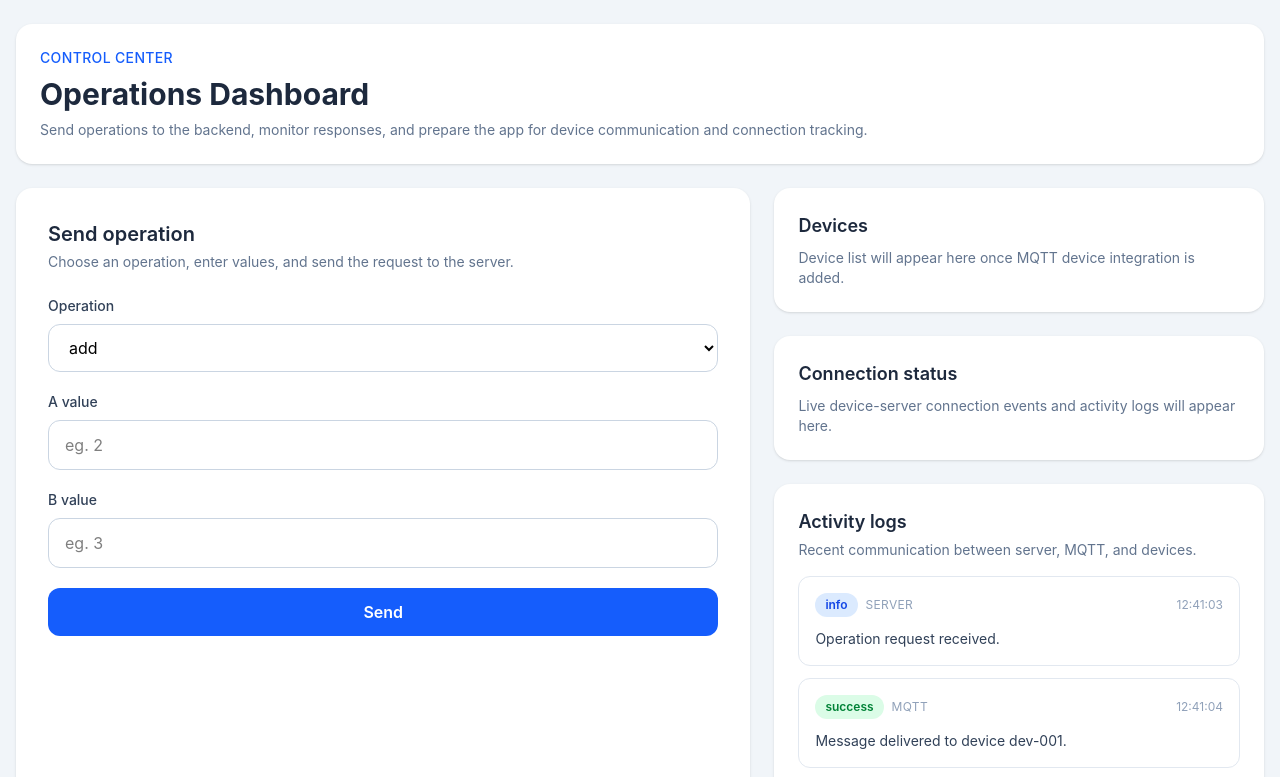
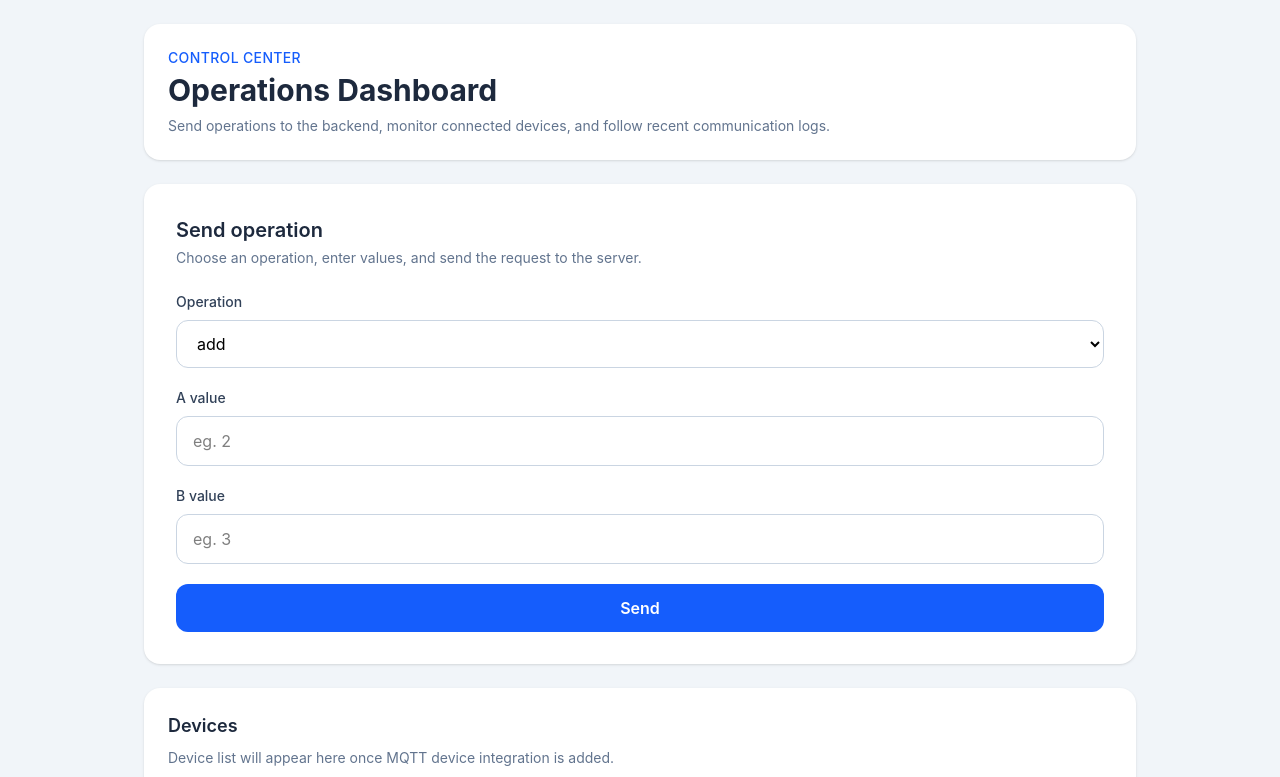
Before and after one commit to karber9/Projekt-IoT, a Next.js app in the folder frontend/: page / in a window 1280 px wide. Shown: the top 777 px of the page. Built offline with nearby package versions, Linux system fonts and the light colour scheme.

Commit message:
feat: add DashboardHeader component and restructure main page layout

```diff
--- a/frontend/app/page.tsx
+++ b/frontend/app/page.tsx
@@ -8,6 +8,7 @@ import ErrorAlert from "@/components/ErrorAlert";
 import DevicesPanel from "@/components/DevicesPanel";
 import ConnectionStatusPanel from "@/components/ConnectionStatusPanel";
 import LogsPanel from "@/components/LogsPanel";
+import DashboardHeader from "@/components/DashboardHeader";
 import { validateOperationValues } from "@/features/validation";
 import type { Operation } from "@/features/types";
 
@@ -55,31 +56,8 @@ export default function Home() {
 
   return (
     <main className="min-h-screen bg-slate-100">
-    <div className="mx-auto max-w-7xl px-4 py-6">
-      <header className="flex flex-col gap-2 rounded-2xl bg-white p-6 shadow-sm">
-        <p className="text-sm font-medium uppercase tracking-wide text-blue-600">
-          Control Center
-        </p>
-        <h1 className="text-3xl font-bold text-slate-800">
-          Operations Dashboard
-        </h1>
-        <p className="text-sm text-slate-500">
-          Send operations to the backend, monitor responses, and prepare the app
-          for device communication and connection tracking.
-        </p>
-      </header>
-
-      <div className="mt-6 grid gap-6 lg:grid-cols-[1.2fr_0.8fr]">
-        <section className="rounded-2xl bg-white p-8 shadow-sm">
-          <div className="mb-6">
-            <h2 className="text-xl font-semibold text-slate-800">
-              Send operation
-            </h2>
-            <p className="mt-1 text-sm text-slate-500">
-              Choose an operation, enter values, and send the request to the
-              server.
-            </p>
-          </div>
+      <div className="mx-auto flex max-w-5xl flex-col gap-6 px-4 py-6">
+        <DashboardHeader />
 
         <OperationForm
           operation={operation}
@@ -94,14 +72,9 @@ export default function Home() {
 
         <ErrorAlert message={error} />
         <OperationResponseCard response={response} />
-        </section>
 
-        <aside className="space-y-6">
         <DevicesPanel />
-          <ConnectionStatusPanel />
         <LogsPanel />
-        </aside>
-      </div>
       </div>
     </main>
   );
--- /dev/null
+++ b/frontend/components/DashboardHeader.tsx
@@ -0,0 +1,16 @@
+export default function DashboardHeader() {
+    return (
+      <header className="rounded-2xl bg-white p-6 shadow-sm">
+        <p className="text-sm font-medium uppercase tracking-wide text-blue-600">
+          Control Center
+        </p>
+        <h1 className="mt-1 text-3xl font-bold text-slate-800">
+          Operations Dashboard
+        </h1>
+        <p className="mt-2 text-sm text-slate-500">
+          Send operations to the backend, monitor connected devices, and follow
+          recent communication logs.
+        </p>
+      </header>
+    );
+  }
--- a/frontend/components/OperationForm.tsx
+++ b/frontend/components/OperationForm.tsx
@@ -24,6 +24,16 @@ export default function OperationForm({
   onSubmit,
 }: OperationFormProps) {
   return (
+    <section className="rounded-2xl bg-white p-8 shadow-sm">
+      <div className="mb-6">
+        <h2 className="text-xl font-semibold text-slate-800">
+          Send operation
+        </h2>
+        <p className="mt-1 text-sm text-slate-500">
+          Choose an operation, enter values, and send the request to the server.
+        </p>
+      </div>
+
       <div className="space-y-5">
         <div>
           <label
@@ -60,7 +70,8 @@ export default function OperationForm({
             onChange={(e) => setA(e.target.value)}
             placeholder="eg. 2"
             step="any"
-          className="w-full rounded-xl border border-slate-300 px-4 py-3 outline-none transition focus:border-blue-500 focus:ring-2 focus:ring-blue-200"
+            disabled={loading}
+            className="w-full rounded-xl border border-slate-300 px-4 py-3 outline-none transition focus:border-blue-500 focus:ring-2 focus:ring-blue-200 disabled:bg-slate-100"
           />
         </div>
 
@@ -78,7 +89,8 @@ export default function OperationForm({
             onChange={(e) => setB(e.target.value)}
             placeholder="eg. 3"
             step="any"
-          className="w-full rounded-xl border border-slate-300 px-4 py-3 outline-none transition focus:border-blue-500 focus:ring-2 focus:ring-blue-200"
+            disabled={loading}
+            className="w-full rounded-xl border border-slate-300 px-4 py-3 outline-none transition focus:border-blue-500 focus:ring-2 focus:ring-blue-200 disabled:bg-slate-100"
           />
         </div>
 
@@ -91,5 +103,6 @@ export default function OperationForm({
           <span>{loading ? "Sending..." : "Send"}</span>
         </button>
       </div>
+    </section>
   );
 }
```
Lines whose indentation alone changed are shown as unchanged.
